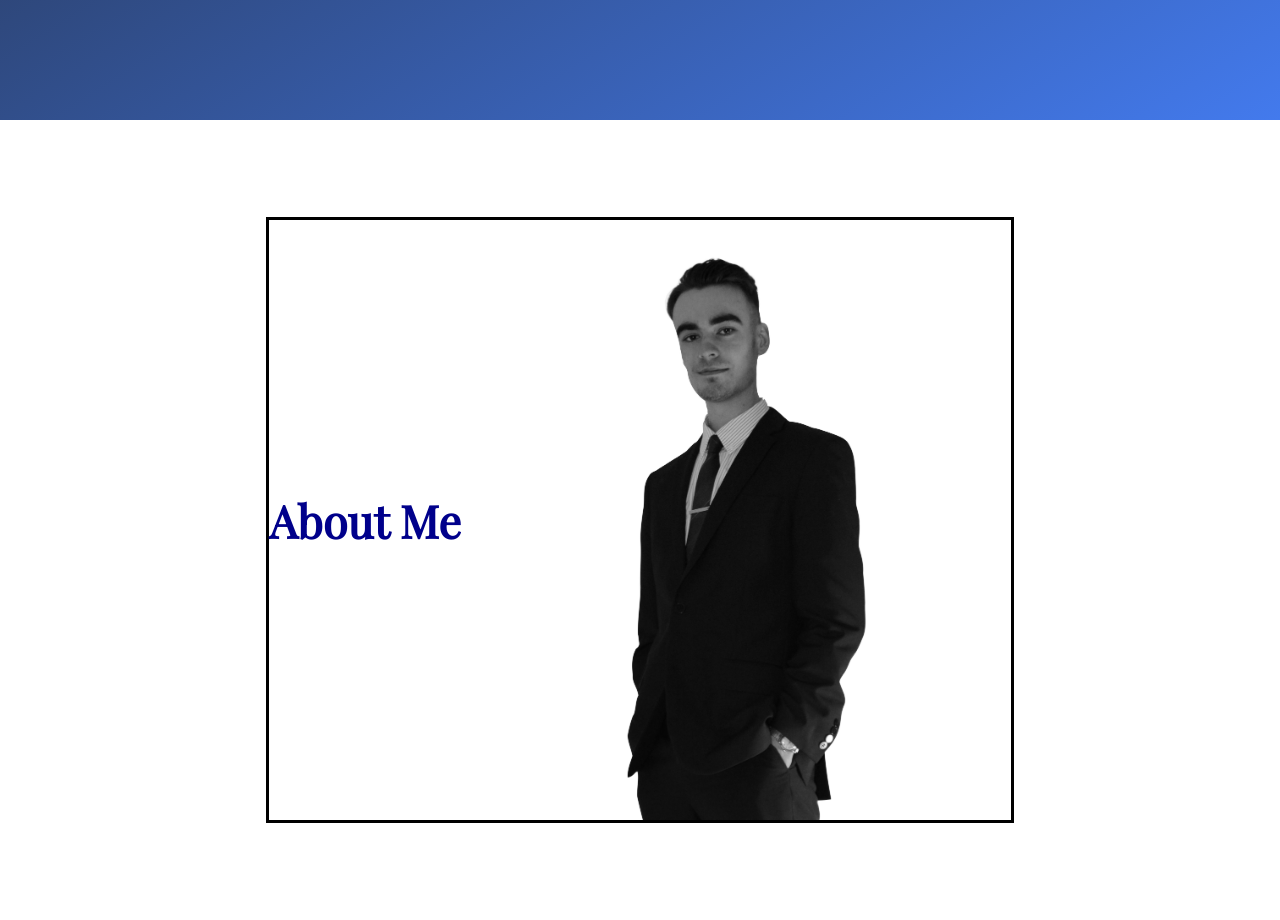
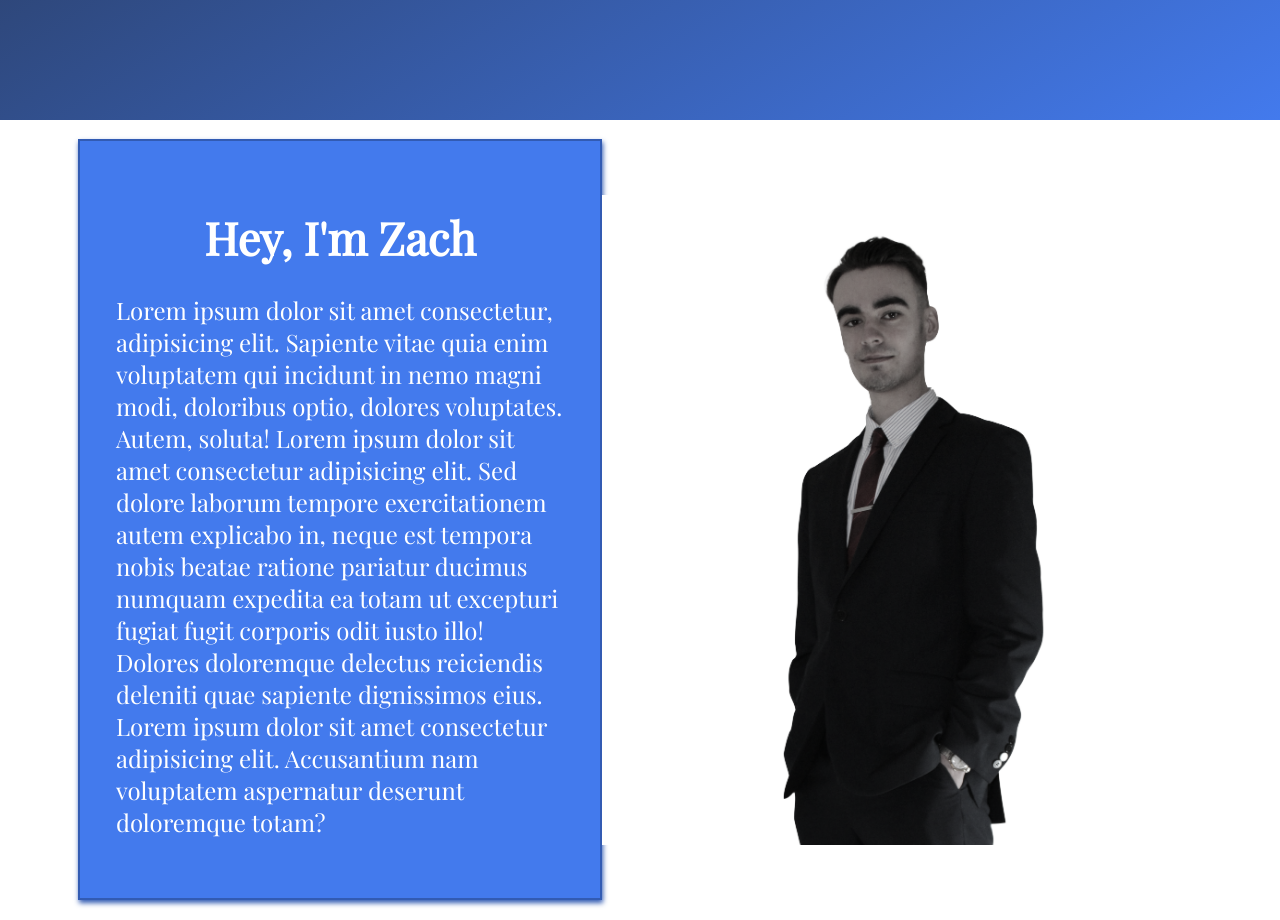
Before and after one commit to zachharrison/portfolio, a React (Create React App) app: page / in a window 1280 px wide. Shown: the part 680-1600 px from the top of the page. Built offline with nearby package versions, Linux system fonts and the light colour scheme.

Commit message:
Tweaked more styling for about section

```diff
--- a/src/components/About/About.css
+++ b/src/components/About/About.css
@@ -9,20 +9,40 @@
 }
 
 .about-content {
-  border: 3px solid black;
   display: flex;
   justify-content: center;
   align-items: center;
 }
 
+.about-text {
+  display: flex;
+  justify-content: center;
+  align-items: center;
+  flex-direction: column;
+  width: 35%;
+  height: 40%;
+  border: 2px solid #325bb3;
+  box-shadow: 1px 3px 5px #325bb3;
+  padding: 36px;
+  background: #437aed;
+}
+
+.about-text p {
+  color: #fff;
+  /* color: darkblue; */
+  font-size: 24px;
+}
+
 .container h1 {
-  color: darkblue;
+  /* color: darkblue; */
+  color: #fff;
   font-size: 45px;
+  margin-bottom: 3px;
 }
 
 .bio-image {
-  width: 550px;
-  height: 600px;
-  filter: grayscale(100%);
+  width: 600px;
+  height: 650px;
+  filter: grayscale(85%);
   /* opacity: 0.9; */
 }
--- a/src/components/About/About.js
+++ b/src/components/About/About.js
@@ -7,7 +7,21 @@ const About = () => {
     <div id='about' className='container'>
       <FadeIn>
         <div className='about-content'>
-          <h1>About Me</h1>
+          <div className='about-text'>
+            <h1>Hey, I'm Zach</h1>
+            <p>
+              Lorem ipsum dolor sit amet consectetur, adipisicing elit. Sapiente
+              vitae quia enim voluptatem qui incidunt in nemo magni modi,
+              doloribus optio, dolores voluptates. Autem, soluta! Lorem ipsum
+              dolor sit amet consectetur adipisicing elit. Sed dolore laborum
+              tempore exercitationem autem explicabo in, neque est tempora nobis
+              beatae ratione pariatur ducimus numquam expedita ea totam ut
+              excepturi fugiat fugit corporis odit iusto illo! Dolores
+              doloremque delectus reiciendis deleniti quae sapiente dignissimos
+              eius. Lorem ipsum dolor sit amet consectetur adipisicing elit.
+              Accusantium nam voluptatem aspernatur deserunt doloremque totam?
+            </p>
+          </div>
           <img src='/bio-image.jpg' className='bio-image' alt='bio-image' />
         </div>
       </FadeIn>
```
